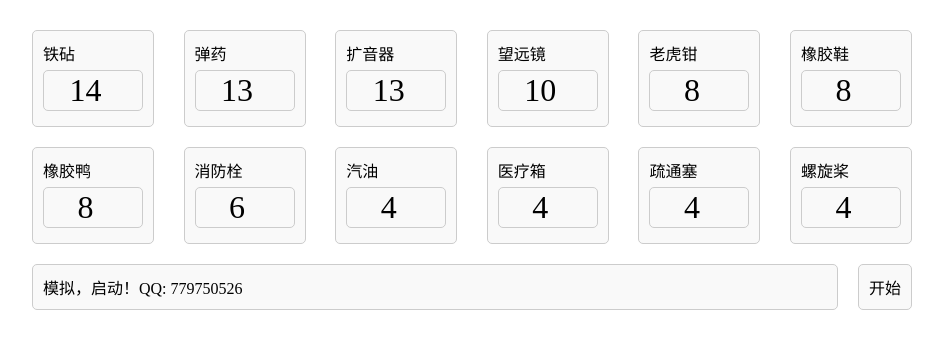
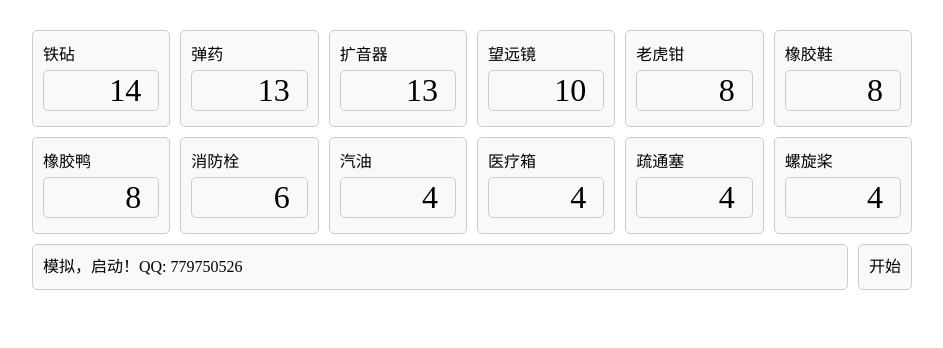
Before and after one commit to Celeslime/simcity, a plain HTML site: page war/index.html in a window 1280 px wide. Shown: the whole page, without its empty margins (168-1111 px from the left). Drawn offline with Linux system fonts and the light colour scheme.

Commit message:
fix: 修复了css问题

```diff
--- a/war/css/index.css
+++ b/war/css/index.css
@@ -6,15 +6,14 @@ body{
 #inputs {
     display: grid;
     grid-template-columns: auto auto auto auto auto auto;
-    justify-content: space-between;
+    gap: 10px;
+    padding: 10px;
 }
 #inputs div.input{
-    margin: 10px;
     padding: 10px;
     border: 1px solid #ccc;
     border-radius: 5px;
     background-color: #f9f9f9;
-    width: 100px;
     /* text-align: center; */
     font-size: 16px;
     /* font-family: '宋体'; */
@@ -30,8 +29,19 @@ body{
     border-radius: 5px;
     width: 100%;
     font-size: 32px;
-    text-align: center;
+    text-align: right;
     margin: 5px 0;
+}
+.input span{
+    font-family: '黑体';
+    /* font-weight: bold; */
+    display: flex;
+    justify-content: space-between;
+}
+.input span > span{
+    /* display: inline-block; */
+    /* float: right; */
+    font-weight: normal;
 }
 @media screen and (max-width: 900px) {
     #inputs {
@@ -47,17 +57,15 @@ body{
 @media screen and (max-width: 500px) {
     #inputs {
         grid-template-columns: auto auto auto;
-        justify-content: unset;
+        gap: 5px;
     }
     #inputs div.input {
         width: 80px;
         font-size: 14px;
-        margin: 5px;
         padding: 5px;
     }
     #inputs div.input > input {
         font-size: 24px;
-        margin-top: 2px;
     }
 }
 
@@ -69,20 +77,23 @@ div#table{
 }
 #startBtn{
     /* float: right; */
-    margin: 10px;
+    margin: 0 10px 10px 10px;
     padding: 10px;
     border-radius: 5px;
     border: solid 1px #ccc;
     background-color: #f9f9f9;
     font-size: 16px;
     height: 100%;
+    line-height: 1.5;
+
 }
 p#consoleLog{
-    margin: 10px;
+    margin: 0 0 10px 10px;
     padding: 10px;
     border: solid 1px #ccc;
     border-radius: 5px;
     background-color: #f9f9f9;
     font-size: 16px;
     width: 100%;
+    line-height: 1.5;
 }
```
